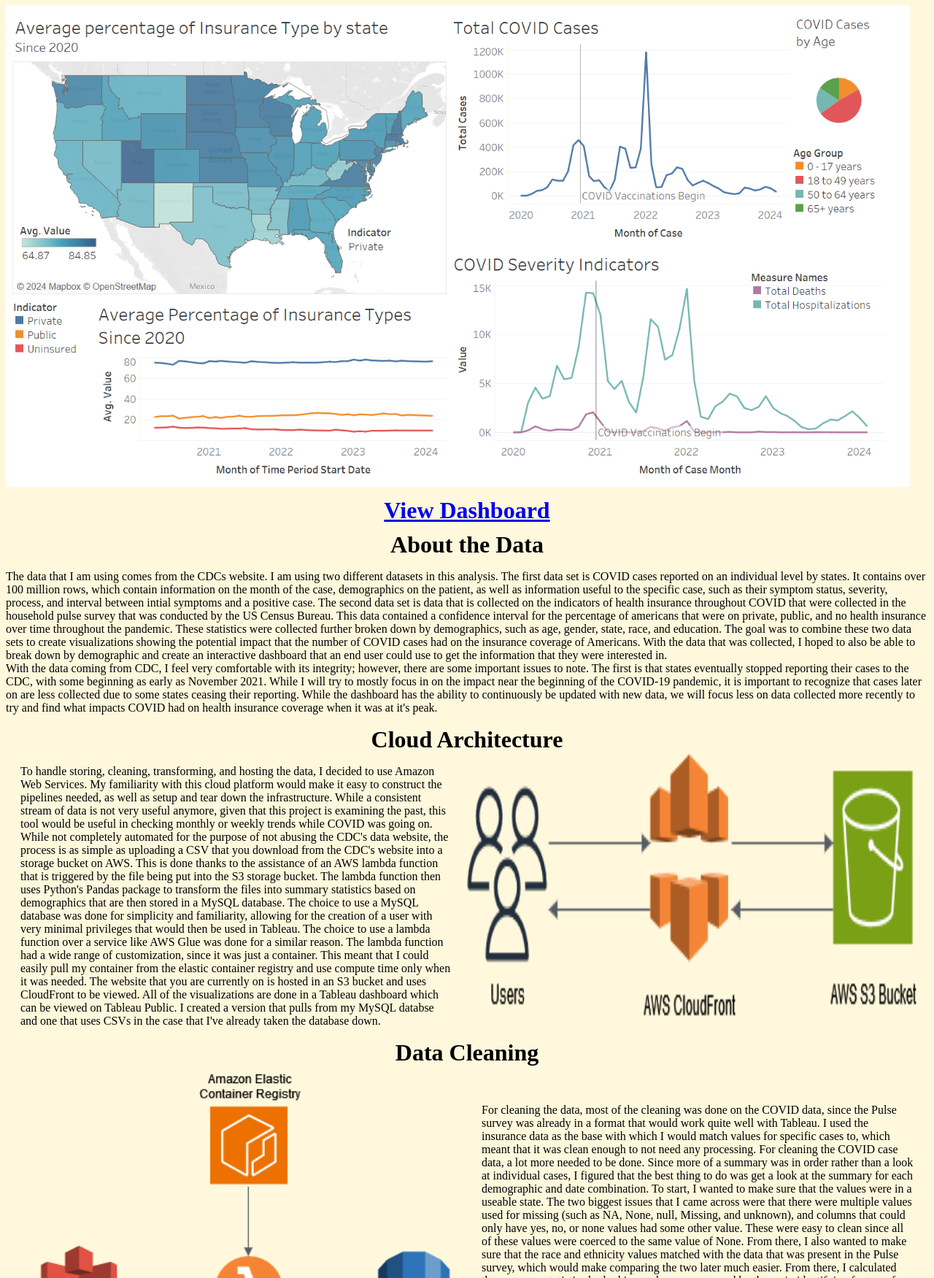
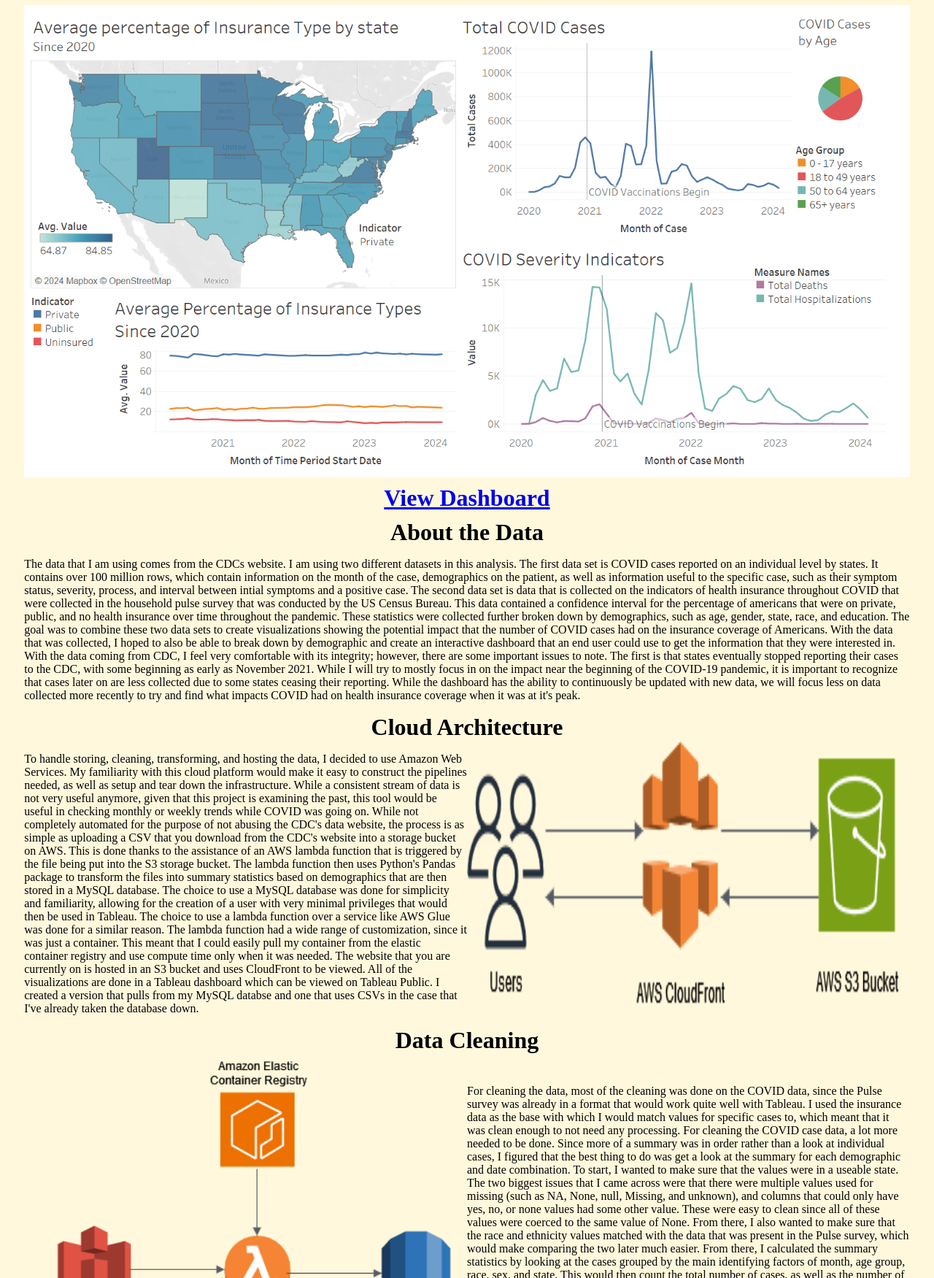
Before and after one commit to MattColb/bluex-project, a plain HTML site: page WellmarkWebsite/index.html in a window 1280 px wide. Shown: the part 149-1900 px from the top of the page at 73% size. Drawn offline with Linux system fonts and the light colour scheme.

Commit message:
Centering

```diff
--- a/WellmarkWebsite/index.html
+++ b/WellmarkWebsite/index.html
@@ -23,7 +23,7 @@
     <section id="Writeup">
         <div class="Writeup-subsection">
             <h3>About the Data</h3>
-            <p>
+            <p id="about-writeup">
                 The data that I am using comes from the CDCs website. I am using two different datasets in this analysis. The first data set is COVID cases reported on an individual level by states. It contains over 100 million rows, which contain information on the month of the case, demographics on the patient, as well as information useful to the specific case, such as their symptom status, severity, process, and interval between intial symptoms and a positive case. The second data set is data that is collected on the indicators of health insurance throughout COVID that were collected in the household pulse survey that was conducted by the US Census Bureau. This data contained a confidence interval for the percentage of americans that were on private, public, and no health insurance over time throughout the pandemic. These statistics were collected further broken down by demographics, such as age, gender, state, race, and education. The goal was to combine these two data sets to create visualizations showing the potential impact that the number of COVID cases had on the insurance coverage of Americans. With the data that was collected, I hoped to also be able to break down by demographic and create an interactive dashboard that an end user could use to get the information that they were interested in.
                 <br>
                 With the data coming from CDC, I feel very comfortable with its integrity; however, there are some important issues to note. The first is that states eventually stopped reporting their cases to the CDC, with some beginning as early as November 2021. While I will try to mostly focus in on the impact near the beginning of the COVID-19 pandemic, it is important to recognize that cases later on are less collected due to some states ceasing their reporting. While the dashboard has the ability to continuously be updated with new data, we will focus less on data collected more recently to try and find what impacts COVID had on health insurance coverage when it was at it's peak.
--- a/WellmarkWebsite/style.css
+++ b/WellmarkWebsite/style.css
@@ -10,8 +10,11 @@ body{
 }
 
 #dashboard-image > img{
-    max-width:98%;
+    max-width:96%;
     height:auto;
+    display: block;
+    margin-left: auto;
+    margin-right: auto;
 }
 
 #dashboard-text > *{
@@ -20,6 +23,11 @@ body{
     display: flex;
     flex-direction: column;
     text-align: center;
+}
+
+#Writeup{
+    max-width: 96%;
+    margin: 0 2%;
 }
 
 #Links {
@@ -61,7 +69,6 @@ body{
 }
 
 .inner-content p {
-    padding: 0 20px;
     width:50%;
     box-sizing: border-box;
     display: flex;
```
